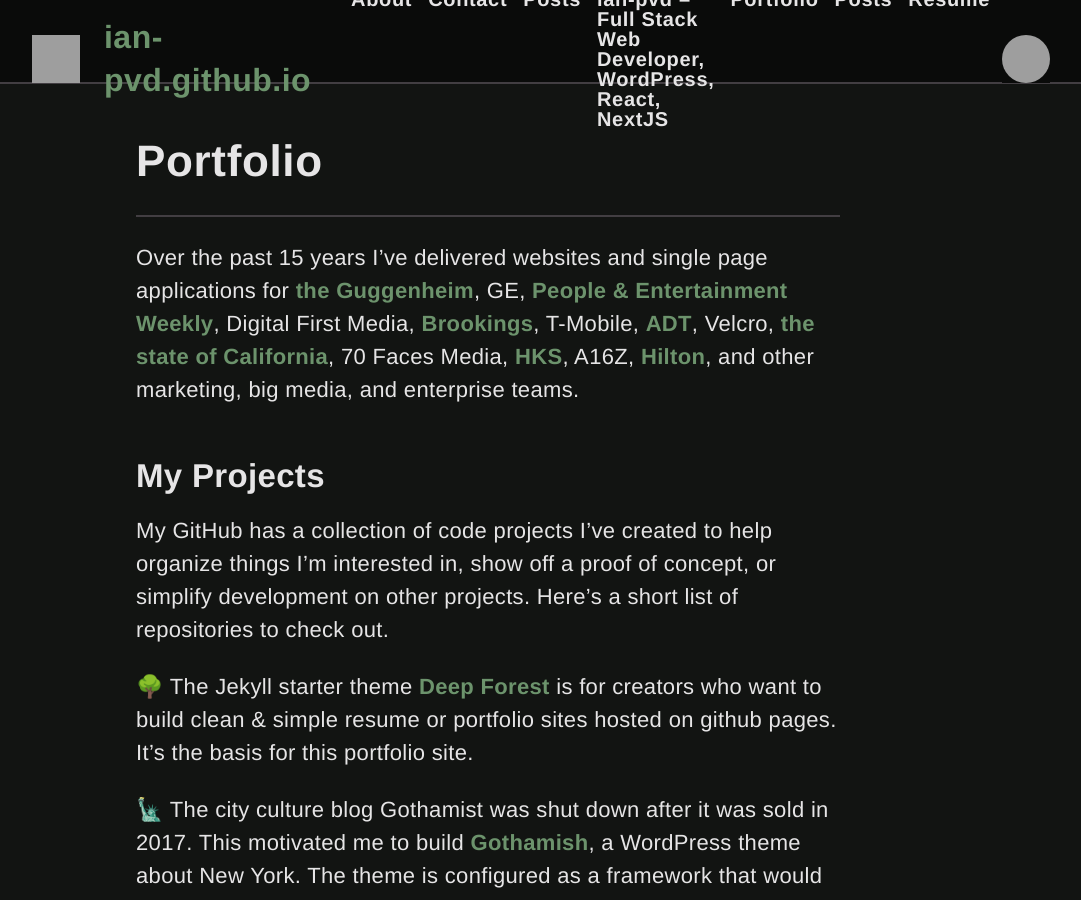
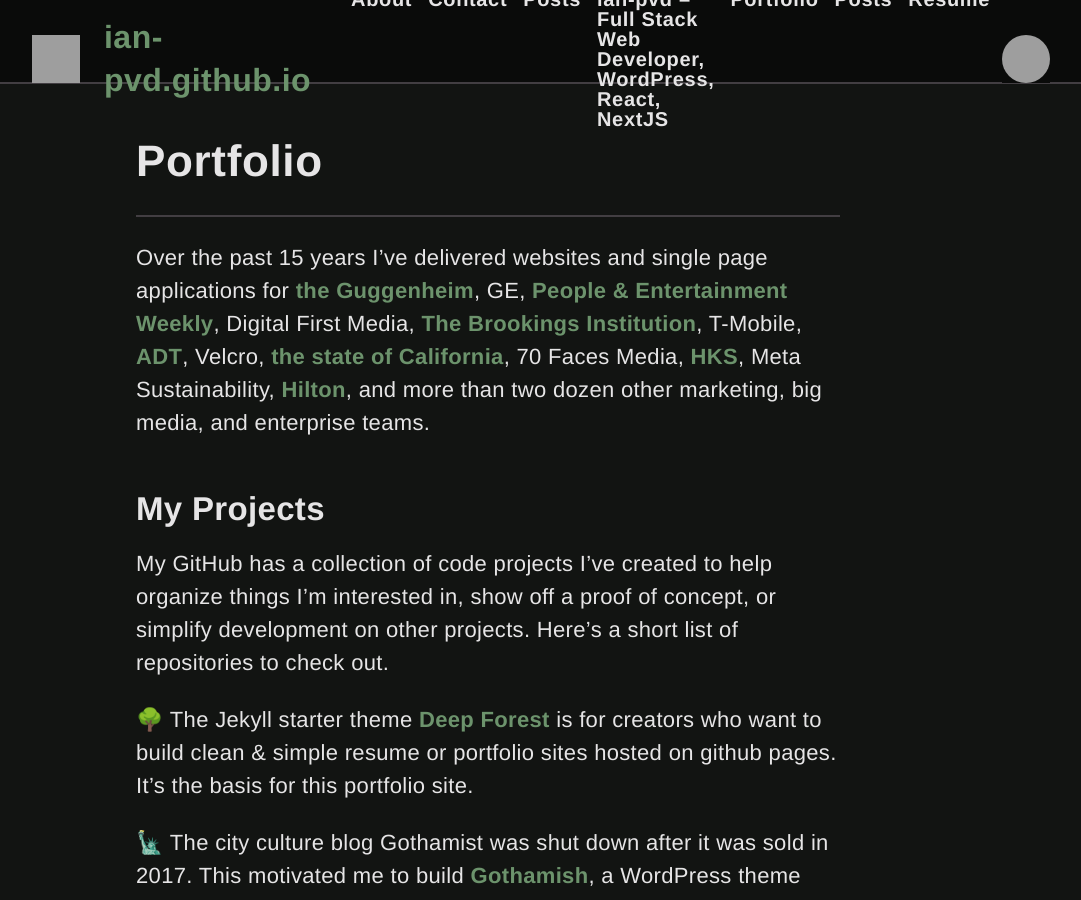
Before and after one commit to ian-pvd/ian-pvd.github.io, a Jekyll site: the page built from portfolio.md, in a window 1280 px wide and 900 px high. Shown: the whole window, without its empty margins (152-1233 px from the left). Built offline with Jekyll 4.4.1, drawn with Linux system fonts in a browser that asks for light colours; grey boxes are pictures that could not be loaded.

Commit message:
content edits.

```diff
--- a/portfolio.md
+++ b/portfolio.md
@@ -4,7 +4,7 @@
 permalink: /portfolio/
 ---
 
-Over the past 15 years I've delivered websites and single page applications for [the Guggenheim](https://alley.com/news/a-look-under-the-hood-with-the-new-guggenheim-org/){:target="_blank"}, GE, [People & Entertainment Weekly](https://alley.com/news/alley-launches-people-com-one-of-the-biggest-sites-on-wordpress-com-vip/){:target="_blank"}, Digital First Media, [Brookings](https://www.brookings.edu/articles/pixels-and-progress-the-evolution-of-brookings-edu-since-1995/){:target="_blank"}, T-Mobile, [ADT](https://newsroom.adt.com/){:target="_blank"}, Velcro, [the state of California](https://calrx.ca.gov/){:target="_blank"}, 70 Faces Media, [HKS](https://www.hksinc.com/){:target="_blank"}, A16Z, [Hilton](https://stories.hilton.com/){:target="_blank"}, and other marketing, big media, and enterprise teams.
+Over the past 15 years I've delivered websites and single page applications for [the Guggenheim](https://alley.com/news/a-look-under-the-hood-with-the-new-guggenheim-org/){:target="_blank"}, GE, [People & Entertainment Weekly](https://alley.com/news/alley-launches-people-com-one-of-the-biggest-sites-on-wordpress-com-vip/){:target="_blank"}, Digital First Media, [The Brookings Institution](https://www.brookings.edu/articles/pixels-and-progress-the-evolution-of-brookings-edu-since-1995/){:target="_blank"}, T-Mobile, [ADT](https://newsroom.adt.com/){:target="_blank"}, Velcro, [the state of California](https://calrx.ca.gov/){:target="_blank"}, 70 Faces Media, [HKS](https://www.hksinc.com/){:target="_blank"}, Meta Sustainability, [Hilton](https://stories.hilton.com/){:target="_blank"}, and more than two dozen other marketing, big media, and enterprise teams.
 
 ## My Projects
 
```
